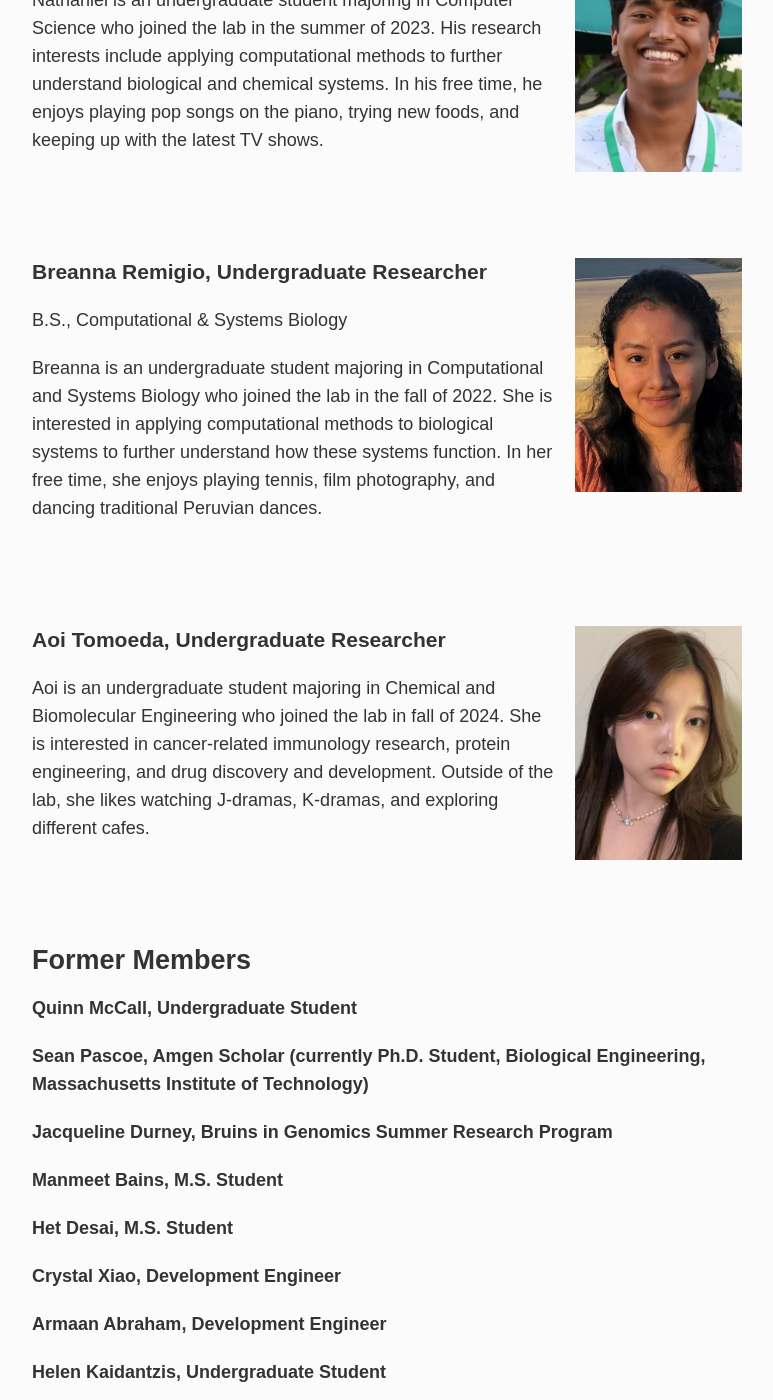
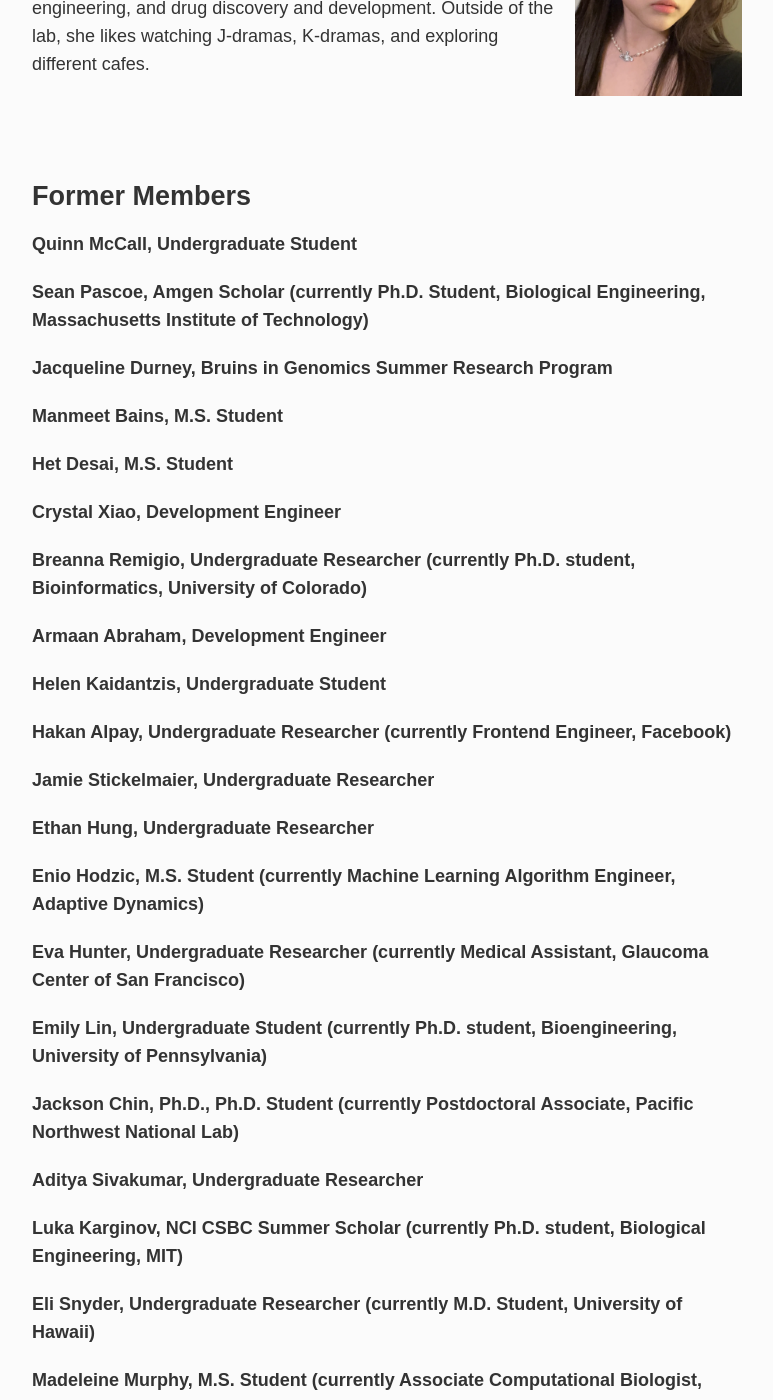
Before and after one commit to meyer-lab/asmlab.org, a Jekyll site: the page built from team/index.md, in a window 1280 px wide and 1400 px high, scrolled down 4863 px. Shown: the whole window, without its empty margins (253-1026 px from the left). Built offline with Jekyll 4.4.1, drawn with Linux system fonts in a browser that asks for light colours; some web fonts are replaced; some of the changed text lies outside the part shown.

Commit message:
Move Jackson and Breanna to alumni list.

```diff
--- a/_data/team.yml
+++ b/_data/team.yml
@@ -339,8 +339,9 @@
     - Internet Research Initiative Award
   keywords:
 
-- name: Jackson Chin
+- name: Jackson Chin, Ph.D.
   position: Ph.D. Student
+  postposition: Postdoctoral Associate, Pacific Northwest National Lab
   degrees:
     - B.S. Bioengineering, University of Washington
   keywords: tensors, MRSA, computational, scRNAseq
@@ -350,7 +351,6 @@
   joined: 2020
   left: 2025
   github: JacksonLChin
-  current: True
   awards:
     - Best Poster Award, QC Bio Retreat, 2022
 
@@ -508,7 +508,6 @@
   left: 2025
   postposition: Ph.D. student, Bioinformatics, University of Colorado
   photo: bremigio.webp
-  current: True
 
 - name: Aoi Tomoeda
   position: Undergraduate Researcher
```
Also changed, not shown: Gemfile.lock.
